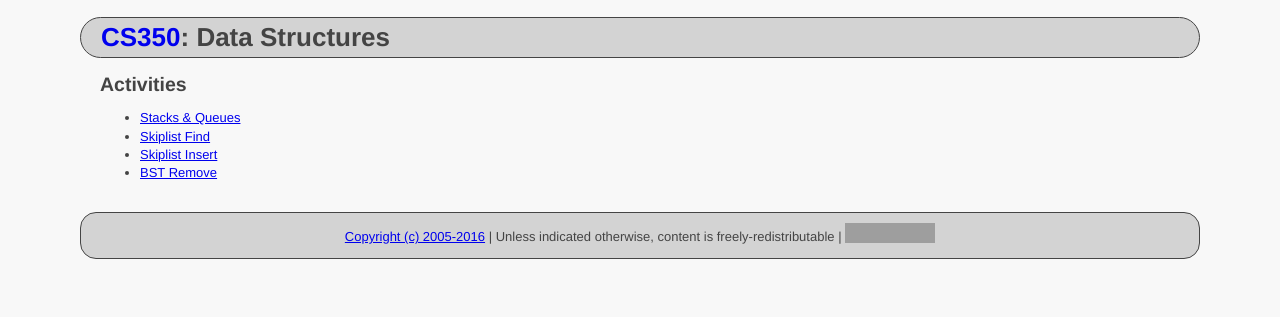
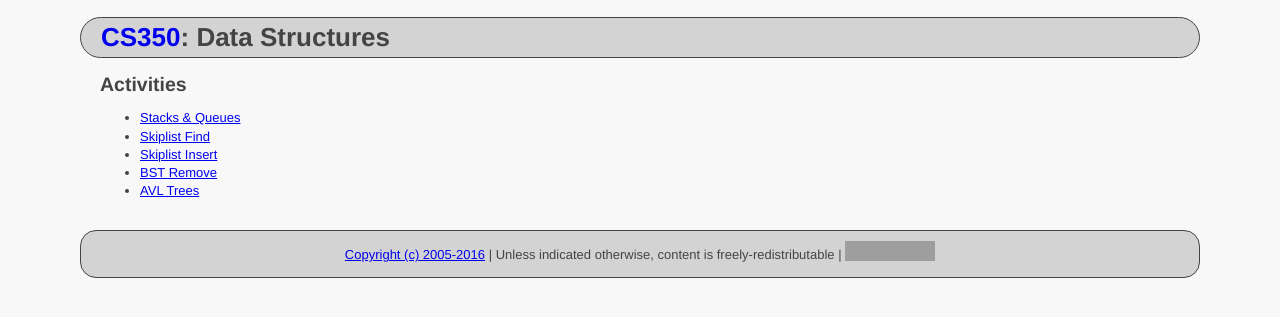
Before and after one commit to ycpcs/cs350-fall2016, a Jekyll site: the page built from activities.md, in a window 1280 px wide. Shown: the top 317 px of the page. Built offline with Jekyll 4.4.1, drawn with Linux system fonts in a browser that asks for light colours; grey boxes are pictures that could not be loaded.

Commit message:
added AVL Insert activity

```diff
--- a/activities.md
+++ b/activities.md
@@ -11,7 +11,7 @@ title: Data Structures
   * [Skiplist Find](./activities/Skiplist Find.pdf)
   * [Skiplist Insert](./activities/Skiplist Insert.pdf)
   * [BST Remove](./activities/BST Remove.pdf)
-  <!-- * [AVL Trees](./activities/AVL Trees.pdf) -->
+  * [AVL Trees](./activities/AVL Trees.pdf)
   <!-- * [Red-Black Trees Insert](activities/Red-Black Trees Insert.pdf) -->
   <!-- * [Red-Black Trees Insert 2](activities/Red-Black Trees Insert 2.pdf) -->
   <!-- * [AA Trees 1](activities/AA Trees.pdf) -->
```
